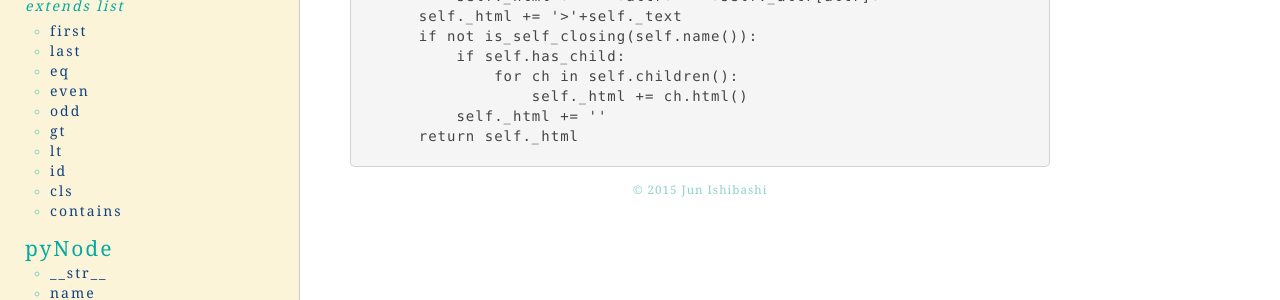
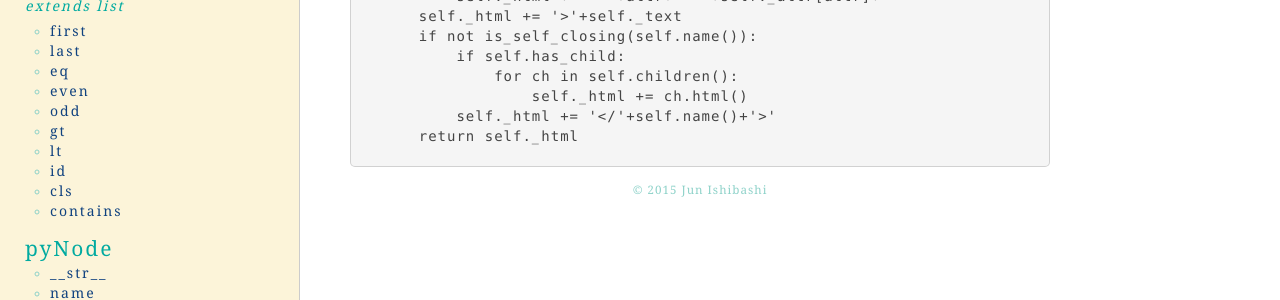
Before and after one commit to ishibashijun/ishibashijun.github.com, a Jekyll site: the page pyHTMLParser/pyNode/html.html, which Jekyll copies as it is, in a window 1280 px wide and 900 px high. Shown: the part 488-788 px from the top of the window. Built offline with Jekyll 4.4.1, drawn with Linux system fonts in a browser that asks for light colours; some of the changed text lies outside the part shown.

Commit message:
fixed: html syntax error

```diff
--- a/pyHTMLParser/pyNode/html.html
+++ b/pyHTMLParser/pyNode/html.html
@@ -98,15 +98,15 @@ parser.close()
         <pre><code>
 def html(self):
     if self._html != '': return self._html
-    self._html += '<'+self.name()
+    self._html += '&lt;'+self.name()
     for attr in self._attr:
         self._html += ' '+attr+'="'+self._attr[attr]+'"'
-    self._html += '>'+self._text
+    self._html += '&gt;'+self._text
     if not is_self_closing(self.name()):
         if self.has_child:
             for ch in self.children():
                 self._html += ch.html()
-        self._html += '</'+self.name()+'>'
+        self._html += '&lt;/'+self.name()+'&gt;'
     return self._html
         </code></pre>
     </article>
```
